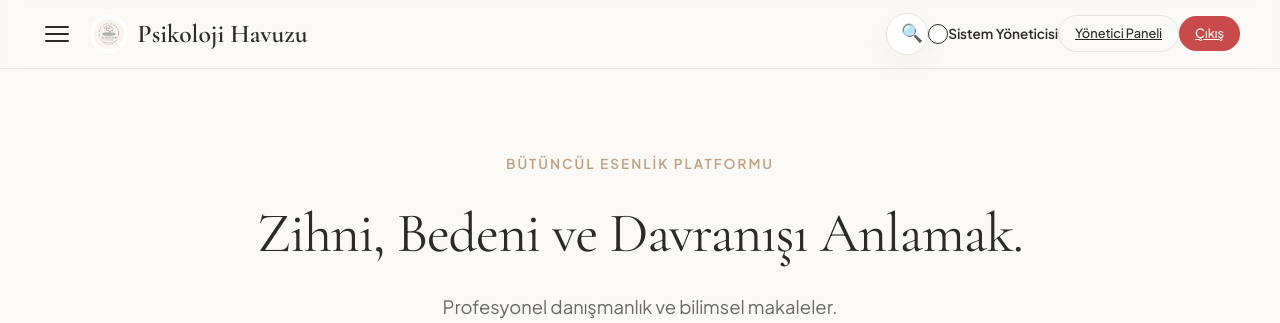
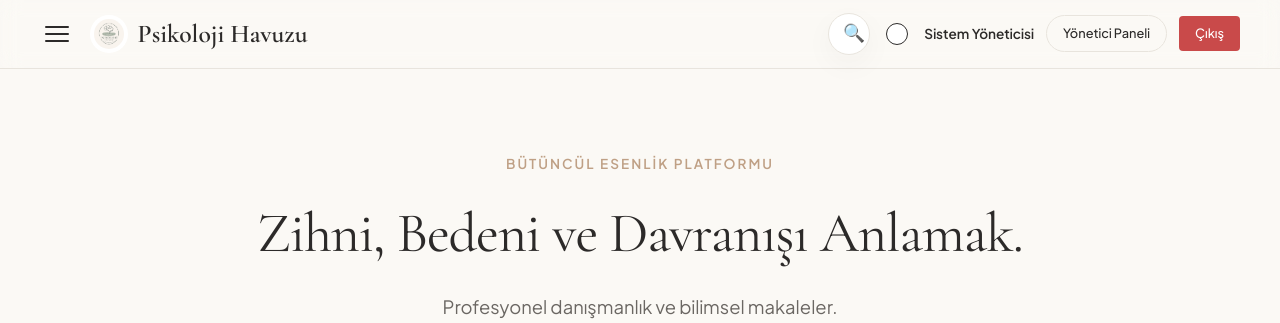
Before and after one commit to k5bc5wd86z-hash/psikoloji-havuzu, a Flask app: page / in a window 1280 px wide. Shown: the top 323 px of the page. Run offline with Flask 3, Linux system fonts and the light colour scheme; a user stored in the database is signed in; data comes from the database, SQL or seed files in the repository; data that the repository does not hold is empty.

Commit message:
Update header.html

```diff
--- a/templates/components/header.html
+++ b/templates/components/header.html
@@ -17,8 +17,10 @@
             </a>
         </div>
 
-        <!-- Sağ Kısım: Estetik Genişleyen Arama Modülü -->
-        <div style="display: flex; align-items: center; position: relative;">
+        <!-- Sağ Kısım: Arama, Gece Modu ve Kullanıcı Alanı (Boşluklar Düzenlendi) -->
+        <div style="display: flex; align-items: center; gap: 1rem; position: relative;">
+
+            <!-- Estetik Genişleyen Arama Modülü -->
             <div id="searchContainer" style="display: flex; align-items: center; background: var(--bg-card); border: 1px solid var(--border-light); border-radius: 50px; padding: 0.3rem 0.6rem; transition: all 0.35s cubic-bezier(0.4, 0, 0.2, 1); width: 42px; overflow: hidden; box-shadow: var(--shadow-soft);">
                 <button onclick="toggleSearch()" style="background: none; border: none; cursor: pointer; font-size: 1.1rem; color: var(--text-muted); display: flex; align-items: center; justify-content: center; min-width: 30px; height: 30px; padding: 0;">
                     🔍
@@ -27,19 +29,23 @@
             </div>
 
             <!-- Yazısız, Saf ve Şık Gece/Gündüz Yuvarlak Toggle Butonu -->
-            <button onclick="toggleDarkMode()" style="width: 20px; height: 20px; border-radius: 50%; border: 1px solid var(--text-primary); background: var(--bg-card); cursor: pointer; transition: transform 0.2s;" onmouseover="this.style.transform='scale(1.1)'" onmouseout="this.style.transform='scale(1)'"></button>
+            <button onclick="toggleDarkMode()" style="width: 22px; height: 22px; border-radius: 50%; border: 1px solid var(--text-primary); background: var(--bg-card); cursor: pointer; transition: transform 0.2s; flex-shrink: 0;" onmouseover="this.style.transform='scale(1.1)'" onmouseout="this.style.transform='scale(1)'"></button>
 
-           {% if session_user %}
-                <span style="font-size: 0.85rem; font-weight: 600;">{{ session_name }}</span>
-                {% if session_role == 'Kurucu Yönetici' or session_role == 'Sistem Yöneticisi' %}
-                    <a href="/admin_dashboard" class="btn-outline" style="padding: 0.4rem 1rem; font-size: 0.8rem;">Yönetici Paneli</a>
+            <!-- Kullanıcı Oturum Durumu -->
+            <div style="display: flex; align-items: center; gap: 0.75rem;">
+                {% if session_user %}
+                    <span style="font-size: 0.85rem; font-weight: 600; color: var(--text-primary);">{{ session_name }}</span>
+                    {% if session_role == 'Kurucu Yönetici' or session_role == 'Sistem Yöneticisi' %}
+                        <a href="/admin_dashboard" class="btn-outline" style="padding: 0.4rem 1rem; font-size: 0.8rem; text-decoration: none;">Yönetici Paneli</a>
+                    {% endif %}
+                    <a href="/logout" class="btn-follow" style="background: #c94a4a; color: #fff; padding: 0.4rem 1rem; font-size: 0.8rem; text-decoration: none; border-radius: 4px;">Çıkış</a>
+                {% else %}
+                    <button class="btn-outline" onclick="openModal('adminModal')" style="cursor: pointer; padding: 0.4rem 1rem; font-size: 0.85rem;">Giriş Yap</button>
                 {% endif %}
-                <a href="/logout" class="btn-follow" style="background: #c94a4a; padding: 0.4rem 1rem; font-size: 0.8rem;">Çıkış</a>
-            {% else %}
-                <button class="btn-outline" onclick="openModal('adminModal')">Giriş Yap</button>
-            {% endif %}
+            </div>
+
         </div>
-  </div>
+    </div>
 </header>
 
 <!-- Sol Bölünmüş Yan Menü (Drawer) -->
@@ -53,8 +59,8 @@
     <a href="/tum_makaleler" style="text-decoration: none; color: var(--text-primary); font-weight: 500; font-size: 1.05rem; padding: 0.5rem 0; border-bottom: 1px solid var(--border-light);">Makalelerimiz</a>
     <a href="/tum_uzmanlar" style="text-decoration: none; color: var(--text-primary); font-weight: 500; font-size: 1.05rem; padding: 0.5rem 0; border-bottom: 1px solid var(--border-light);">Uzman Kadromuz</a>
     <a href="/etik_kurul_testler" style="text-decoration: none; color: var(--text-primary); font-weight: 500; font-size: 1.05rem; padding: 0.5rem 0; border-bottom: 1px solid var(--border-light);">Etik Kurul Onaylı Testler</a>
+</div>
 
-</div>
 <script>
 // Yan Menü Açma/Kapama
 function toggleSidebar() {
```
